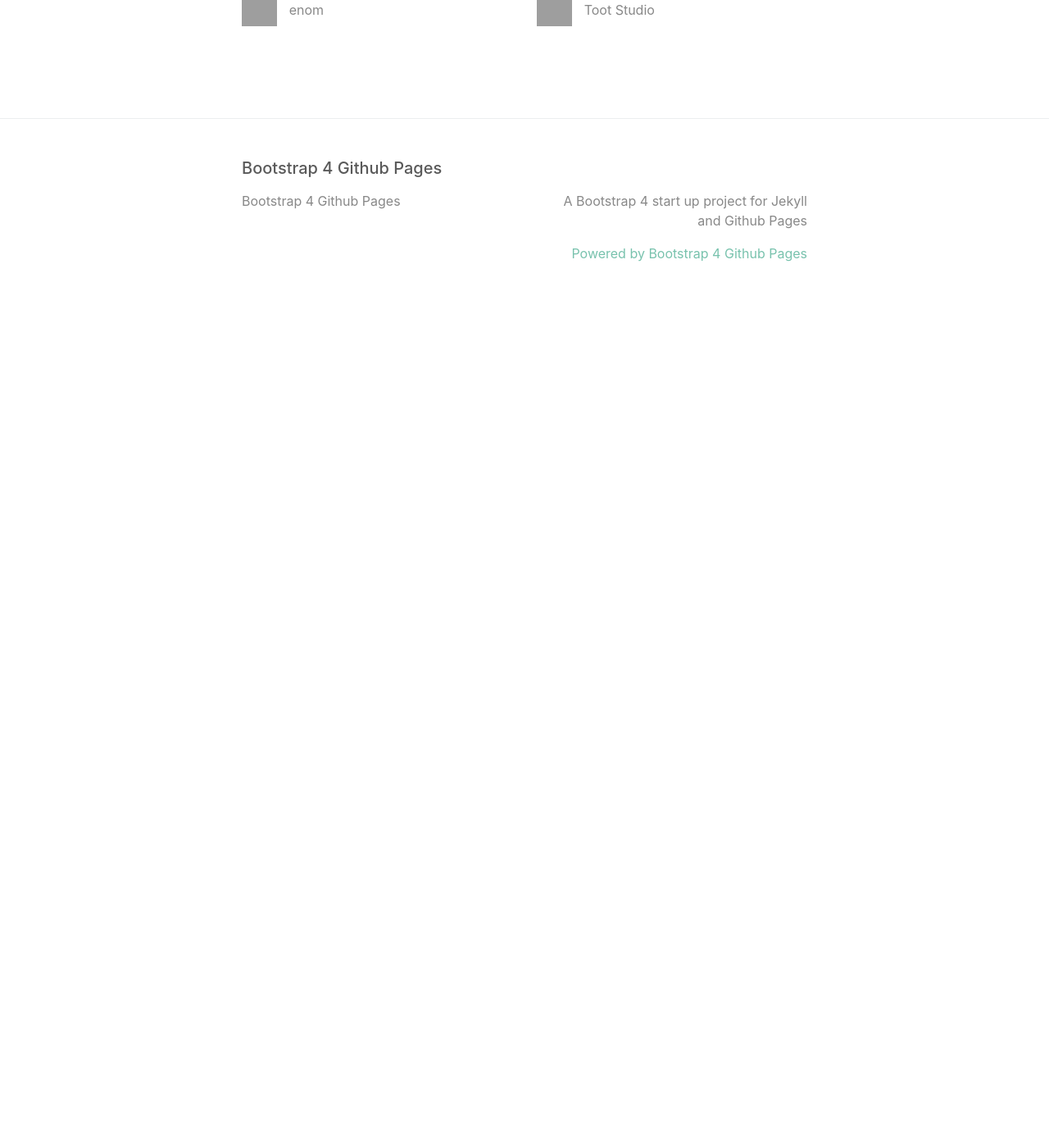
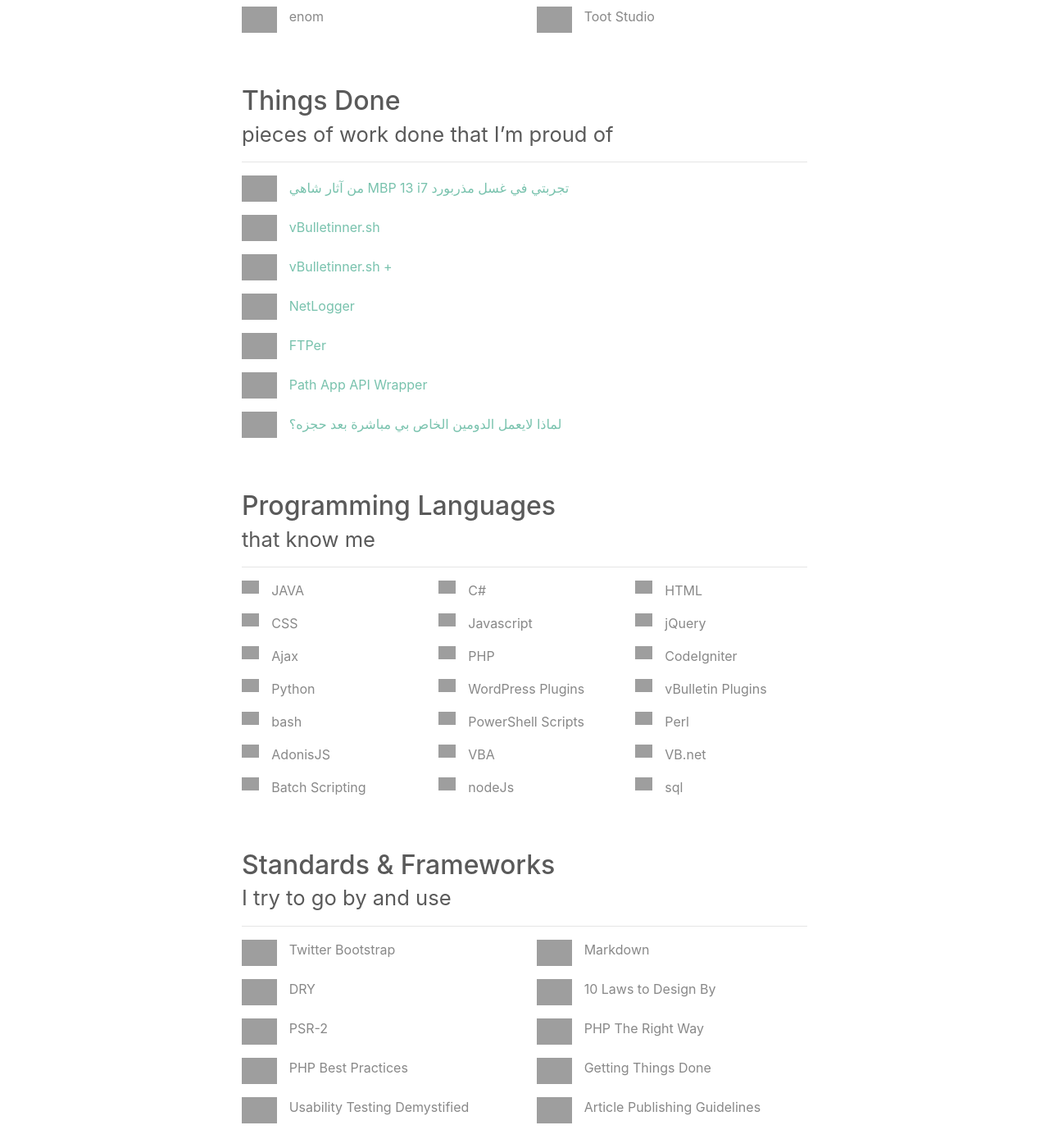
Before and after one commit to mohannadotaibi/Jekyll, a Jekyll site: the page built from index.md, in a window 1280 px wide and 1400 px high, scrolled down 2180 px. Shown: the whole window at 82% size. Built offline with Jekyll 4.4.1, drawn with Linux system fonts in a browser that asks for light colours; before the commit the page ends 2565 px from its top, so only the background shows below that; some of the changed text lies outside the part shown; grey boxes are pictures that could not be loaded.

Commit message:
more info

```diff
--- a/_data/db.json
+++ b/_data/db.json
@@ -19,7 +19,7 @@
         {
           "title": "Twitter",
           "description:": "",
-          "url": "https://twitter.com/#!/mohannadotaibi",
+          "url": "https://twitter.com/bufai7an",
         },
         {
           "title": "LinkedIn",
@@ -52,11 +52,6 @@
           "title": "StackOverflow",
           "descrption:": "",
           "url": "https://stackoverflow.com/users/5588602/mohannad-otaibi",
-        },
-        {
-          "title": "",
-          "descrption:": "",
-          "url": "",
         },
         {
           "title": "ترايدنت",
@@ -427,10 +422,14 @@
       },
     ]
   },
-  "accomplishments":[
+  "accomplishments":{
+    "title":"Things Done",
+    "description":"pieces of work done that I'm proud of",
+    "data":[
       {
         "title": "تجربتي في غسل مذربورد MBP 13 i7 من آثار شاهي",
         "url": "http://www.adslgate.com/dsl/showthread.php?t=1180584",
+        "arabic": true
       },
       {
         "title": "vBulletinner.sh",
@@ -456,99 +455,111 @@
       {
         "title": "لماذا لايعمل الدومين الخاص بي مباشرة بعد حجزه؟",
         "url": "https://www.traidnt.net/vb/traidnt1027285-2",
+        "arabic": true
       },
-  ],
-  "languages":[
+    ]
+  },
+  "languages":{
+    "title":"Programming Languages",
+    "description":"that know me",
+    "data": [
       {
         "title": "JAVA",
-      "url": "",
+        "url": "https://www.java.com/en/download/",
       },
       {
         "title": "C#",
-      "url": "",
+        "url": "https://docs.microsoft.com/en-us/dotnet/csharp/",
       },
       {
         "title": "HTML",
-      "url": "",
+        "url": "https://www.w3schools.com/html/",
       },
       {
         "title": "CSS",
-      "url": "",
+        "url": "https://www.w3schools.com/css/",
       },
       {
         "title": "Javascript",
-      "url": "",
+        "url": "https://www.w3schools.com/js/DEFAULT.asp",
       },
       {
         "title": "jQuery",
-      "url": "",
+        "url": "https://jquery.com/",
       },
       {
         "title": "Ajax",
-      "url": "",
+        "url": "https://www.w3schools.com/xml/ajax_intro.asp",
       },
       {
         "title": "PHP",
-      "url": "",
+        "url": "https://www.php.net/",
       },
       {
         "title": "CodeIgniter",
-      "url": "",
+        "url": "https://codeigniter.com/",
       },
       {
         "title": "Python",
-      "url": "",
+        "url": "https://www.python.org/",
       },
       {
         "title": "WordPress Plugins",
-      "url": "",
+        "url": "https://developer.wordpress.org/plugins/",
       },
       {
         "title": "vBulletin Plugins",
-      "url": "",
+        "url": "https://members.vbulletin.com/api/",
       },
       {
         "title": "bash",
-      "url": "",
+        "url": "https://www.gnu.org/software/bash/",
       },
       {
-      "title": "PowerShell",
-      "url": "",
+        "title": "PowerShell Scripts",
+        "url": "https://www.tutorialspoint.com/powershell/powershell_scripting.htm",
       },
       {
         "title": "Perl",
-      "url": "",
+        "url": "https://www.perl.org/",
       },
       {
         "title": "AdonisJS",
-      "url": "",
+        "url": "https://adonisjs.com/",
       },
       {
         "title": "VBA",
-      "url": "",
+        "url": "https://docs.microsoft.com/en-us/office/vba/library-reference/concepts/getting-started-with-vba-in-office",
       },
       {
         "title": "VB.net",
-      "url": "",
+        "url": "https://docs.microsoft.com/en-us/dotnet/visual-basic/",
       },
       {
-      "title": "command-line",
-      "url": "",
+        "title": "Batch Scripting",
+        "url": "https://www.tutorialspoint.com/batch_script/index.htm",
       },
       {
         "title": "nodeJs",
-      "url": "",
+        "url": "https://nodejs.org/en/",
       },
       {
         "title": "sql",
-      "url": "",
+        "url": "https://www.w3schools.com/sql/",
       },
-
-  ],
-  "standards_frameworks":[
+    ]
+  },
+  "standards":{
+    "title":"Standards & Frameworks",
+    "description":"I try to go by and use",
+    "data":[
       {
       "title": "Twitter Bootstrap",
-      "url": "",
+      "url": "https://getbootstrap.com/",
+      },
+      {
+        "title": "Markdown",
+        "url": "https://github.com/adam-p/markdown-here/wiki/Markdown-Cheatsheet",
       },
       {
         "title": "DRY",
@@ -583,6 +594,7 @@
         "url": "https://web.archive.org/web/20120507051131/http://www.readability.com/publishers/guidelines/",
       },
     ],
+  },
   "games":[
     {
       "title": "iMVU",
--- a/index.md
+++ b/index.md
@@ -25,7 +25,9 @@
 <ul class="list-inline mb-5">
 {% for member in site.data.db.social_links.data.technical %}
   <li class="list-inline-item">
-    <a href="{{ member.url }}">{{ member.title }}</a>
+    <a href="{{ member.url }}">
+      <img height="32" alt="{{ member.title }}" src="https://i.olsh.me/icon?size=80..120..200&url={{ member.url }}" />
+    </a>
   </li>
 {% endfor %}
 </ul>
@@ -65,7 +67,6 @@
     <div class="row m-0 p-0">
       <img height="16" alt="{{ member.title }}" src="https://i.olsh.me/icon?size=80..120..200&url={{ member.url }}" class="" /><span class="col-11">{{ member.title }}</span>
     </div>
-
   </li>
 {% endfor %}
 </ul>
@@ -79,7 +80,51 @@
     <div class="row m-0 p-0">
       <img height="32" alt="{{ member.title }}" src="https://i.olsh.me/icon?size=80..120..200&url={{ member.url }}" class="" /><span class="col-10">{{ member.title }}</span>
     </div>
+  </li>
+{% endfor %}
+</ul>
 
+
+## {{ site.data.db.accomplishments.title }} <br /> <small>{{ site.data.db.accomplishments.description }}</small>
+---
+
+<ul class="row list-unstyled p-0 mb-5">
+{% for member in site.data.db.accomplishments.data %}
+  <li class="col-md-12 pb-3 m-0">
+    <div class="row m-0 p-0">
+    <a href="{{ member.url }}">
+      <img height="32" alt="{{ member.title }}" src="https://i.olsh.me/icon?size=80..120..200&url={{ member.url }}" class="" /><span {% if member.arabic %}dir="rtl" {% endif %}class="col-10">{{ member.title }}</span>
+    </a>
+
+    </div>
+  </li>
+{% endfor %}
+</ul>
+
+
+## {{ site.data.db.languages.title }} <br /> <small>{{ site.data.db.languages.description }}</small>
+---
+
+<ul class="row list-unstyled p-0 mb-5">
+{% for member in site.data.db.languages.data %}
+  <li class="col-md-4 pb-3 m-0">
+    <div class="row m-0 p-0">
+      <img height="16" alt="{{ member.title }}" src="https://i.olsh.me/icon?size=80..120..200&url={{ member.url }}" class="" /><span class="col-10">{{ member.title }}</span>
+    </div>
+  </li>
+{% endfor %}
+</ul>
+
+
+## {{ site.data.db.standards.title }} <br /> <small>{{ site.data.db.standards.description }}</small>
+---
+
+<ul class="row list-unstyled p-0 mb-5">
+{% for member in site.data.db.standards.data %}
+  <li class="col-md-6 pb-3 m-0">
+    <div class="row m-0 p-0">
+      <img height="32" alt="{{ member.title }}" src="https://i.olsh.me/icon?size=80..120..200&url={{ member.url }}" class="" /><span class="col-10">{{ member.title }}</span>
+    </div>
   </li>
 {% endfor %}
 </ul>
```
Lines whose indentation alone changed are shown as unchanged.
